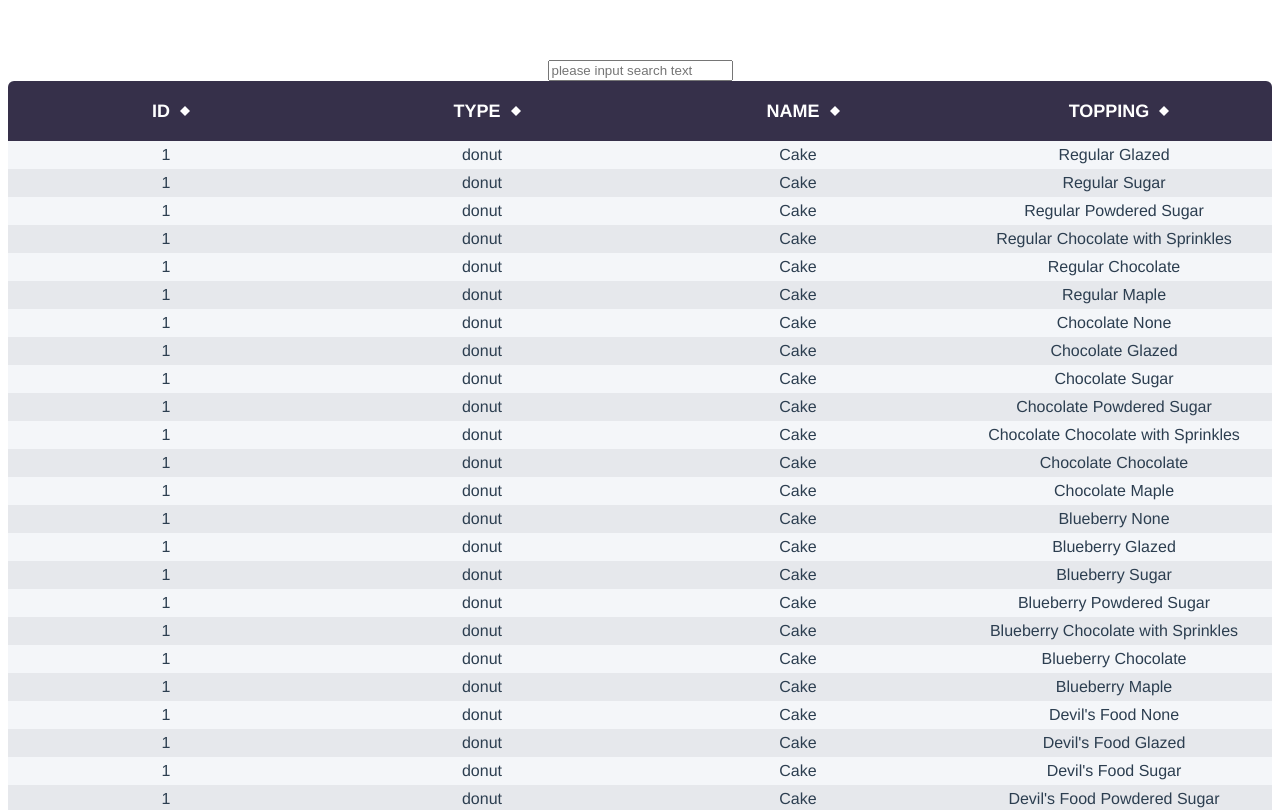
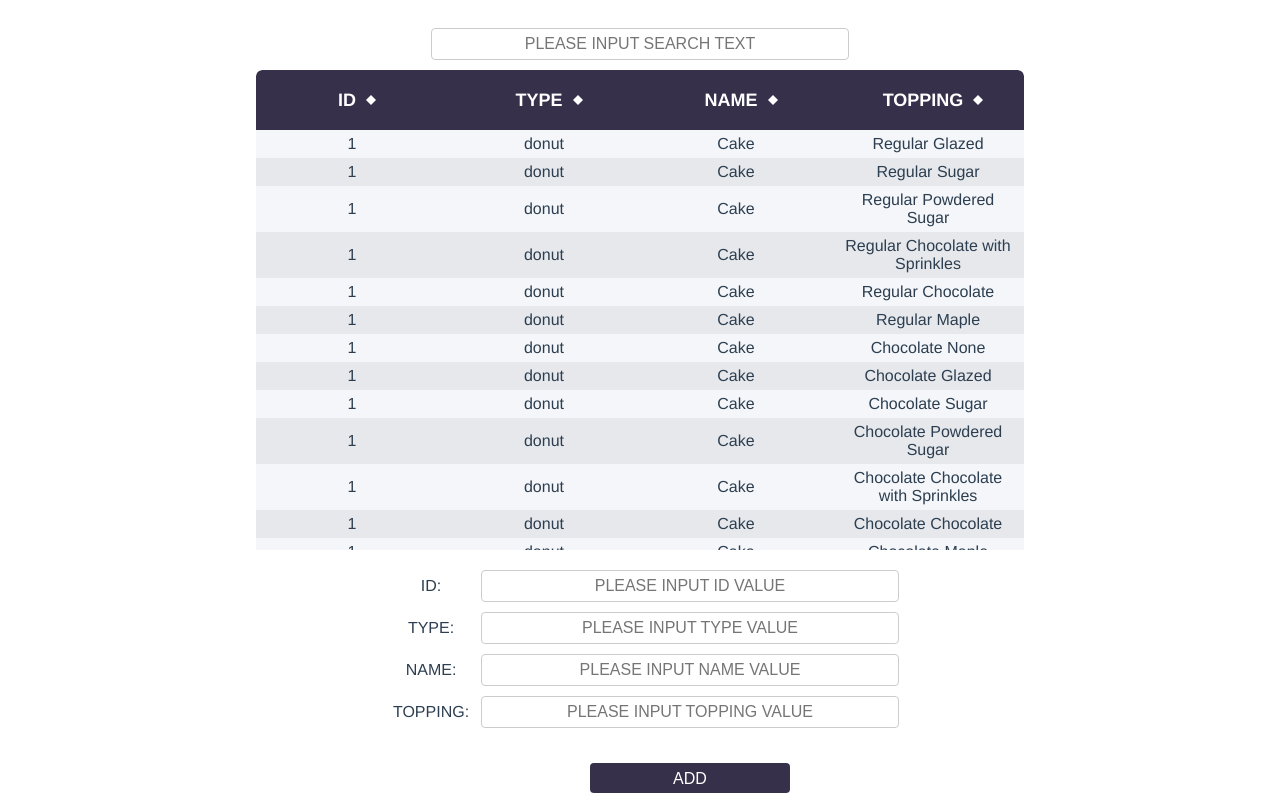
Before and after one commit to allenyyf/megaport-test, a Vue app: page / in a window 1280 px wide. Shown: the top 810 px of the page. Built offline with nearby package versions, Linux system fonts and the light colour scheme.

Commit message:
update style

```diff
--- a/src/App.vue
+++ b/src/App.vue
@@ -1,12 +1,23 @@
 <template>
-  <input
-    type="text"
-    placeholder="please input search text"
-    v-model="searchText"
-  />
+  <div class="container">
+    <input
+      class="search-input"
+      type="text"
+      placeholder="please input search text"
+      v-model="searchText"
+    />
 
-  <Table :data="tableData" :headerList="propsList"></Table>
-  <Form :labelList="propsList" @addData="addData"></Form>
+    <Table
+      class="table-container"
+      :data="tableData"
+      :headerList="propsList"
+    ></Table>
+    <Form
+      class="form-container"
+      :labelList="propsList"
+      @addData="addData"
+    ></Form>
+  </div>
 </template>
 
 <script>
@@ -64,14 +75,30 @@ export default {
   },
 };
 </script>
+<style scoped>
+.container .search-input {
+  margin-top: 20px;
+  margin-bottom: 10px;
+}
 
-<style>
-#app {
-  font-family: Avenir, Helvetica, Arial, sans-serif;
-  -webkit-font-smoothing: antialiased;
-  -moz-osx-font-smoothing: grayscale;
-  text-align: center;
-  color: #2c3e50;
-  margin-top: 60px;
+.container .table-container {
+  height: 60vh;
+  overflow-y: auto;
+}
+.container .form-container {
+  margin: 20px 0;
+}
+@media only screen and (min-width: 768px) {
+  .container {
+    min-width: 768px;
+    max-width: 60vw;
+    margin: auto;
+  }
+}
+@media only screen and (max-width: 768px) {
+  .container {
+    width: 100%;
+    margin: auto;
+  }
 }
 </style>
--- /dev/null
+++ b/src/assets/style/global.css
@@ -0,0 +1,45 @@
+label,
+input,
+button {
+  height: 30px;
+  line-height: 30px;
+  font-size: 16px;
+  text-transform: uppercase;
+}
+
+label {
+  display: inline-block;
+  width: 100px;
+}
+
+input {
+  border: 1px solid #ccc;
+  text-align: center;
+  width: 50%;
+  padding: 0 1rem;
+  border-radius: 4px;
+}
+
+button {
+  border-radius: 4px;
+  width: 100px;
+  border: none;
+  cursor: pointer;
+}
+button:hover {
+  box-shadow: 0 0 3px #36304a;
+}
+
+input:focus {
+  outline: none;
+  border: 1px solid #36304a;
+  box-shadow: 0 0 3px #36304a;
+}
+
+#app {
+  font-family: Avenir, Helvetica, Arial, sans-serif;
+  -webkit-font-smoothing: antialiased;
+  -moz-osx-font-smoothing: grayscale;
+  text-align: center;
+  color: #2c3e50;
+}
--- a/src/components/Form.vue
+++ b/src/components/Form.vue
@@ -70,3 +70,22 @@ export default {
   },
 };
 </script>
+<style scoped>
+.input-item + .input-item {
+  margin-top: 10px;
+}
+.tips-container {
+  text-align: center;
+  margin: 10px 0 10px 100px;
+  color: #ec5564;
+  height: 15px;
+  text-transform: uppercase;
+}
+
+.form-container .button {
+  margin-left: 100px;
+  width: 200px;
+  background-color: #36304a;
+  color: #fff;
+}
+</style>
```
Also changed, not shown: src/main.js (+4 -4 lines), src/assets/logo.png (deleted).
